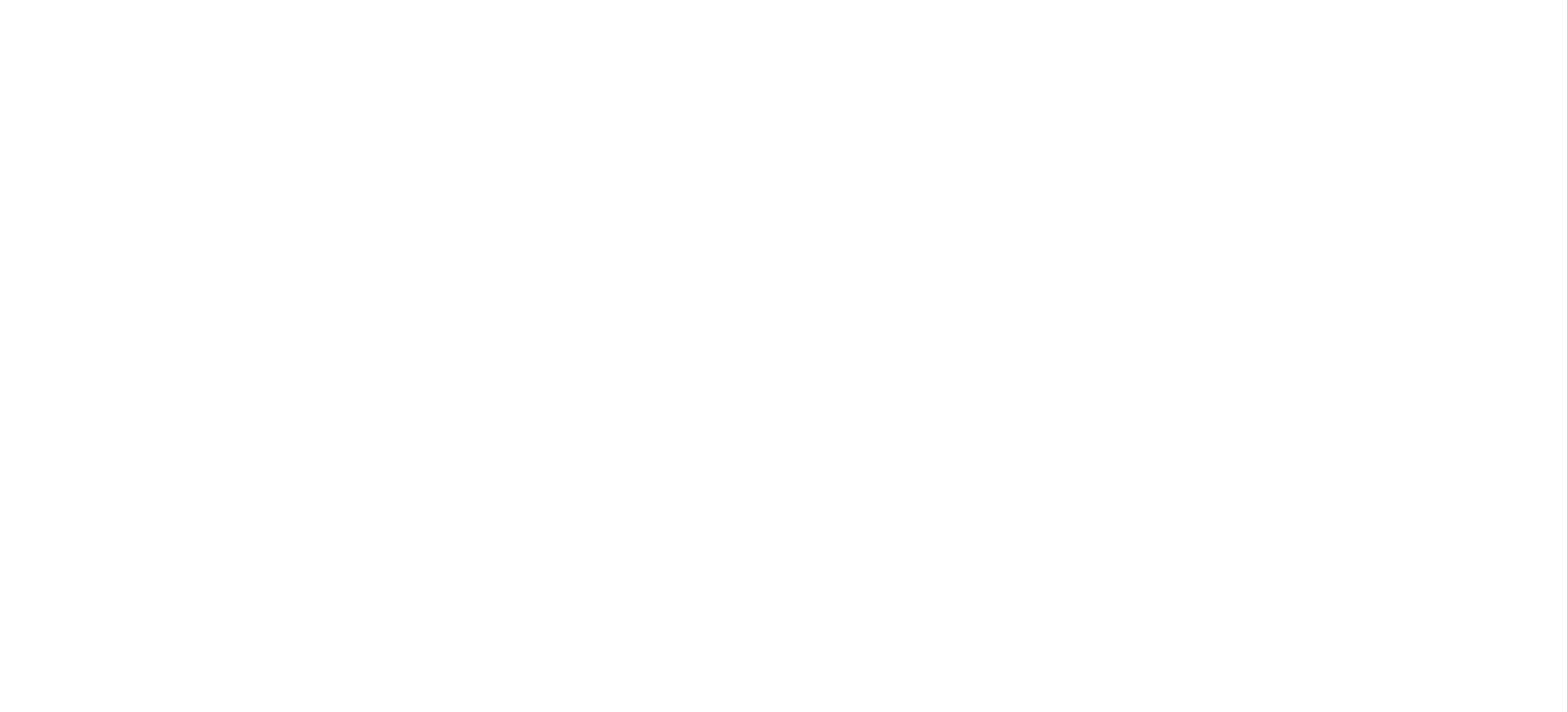
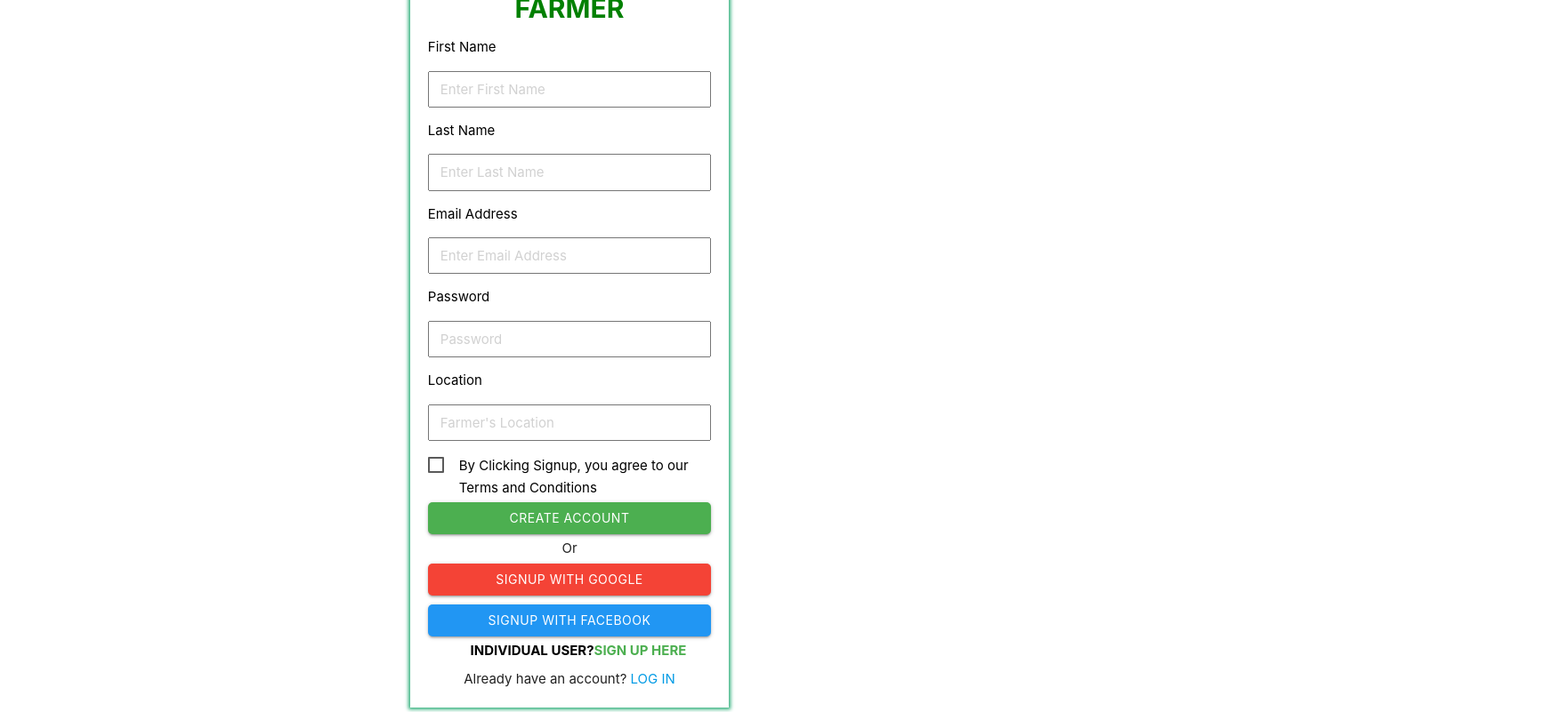
Before and after one commit to fatima-ola/Agrokonnect, a React (Create React App) app: page /signup in a window 1280 px wide. Shown: the part 220-1021 px from the top of the page at 89% size, 1761 px wide, since content can reach past the window. Before the commit the page ends 800 px from the top, so only its background shows below. Built offline with nearby package versions, Linux system fonts and the light colour scheme.

Commit message:
routing the forms

```diff
--- a/src/App.js
+++ b/src/App.js
@@ -2,6 +2,9 @@ import React from 'react';
 import "./App.css";
 import {BrowserRouter, Switch, Route} from 'react-router-dom';
 import Landing from './components/Landing/index';
+import Signup from './components/Signup/index'
+import UserSignup from './components/UserSignup/index'
+import Login from './components/Login/index'
 
 const App = () => {
   return (
@@ -10,6 +13,15 @@ const App = () => {
         <Route exact path="/">
           <Landing />
         </Route>
+        <Route exact path="/signup">
+          <Signup />
+        </Route>
+        <Route exact path="/usersignup">
+          <UserSignup />
+        </Route>
+        <Route exact path="/login">
+          <Login />
+        </Route>
       </Switch>
     </BrowserRouter>
   );
--- a/src/components/Login/index.js
+++ b/src/components/Login/index.js
@@ -1,8 +1,7 @@
 import React from 'react';
 import {NavLink, } from 'react-router-dom'
-
 import Input from '../TextInput/index';
-import {Checkbox, Button} from 'react-materialize'
+import Button from '../Button/index';
 
 
 
@@ -10,28 +9,24 @@ import {Checkbox, Button} from 'react-materialize'
 const Index = () => {
 
     return (
-        <div>
+        <div className="container formcontainer">
 
-          <form >
+          <form>
                 <div className="signup">
-                    <NavLink to ="/"><img src="https://livedemo00.template-help.com/wt_prod-10492/theme/images/product-big-4-470x324.png" alt="welcome image" className="login-image" /></NavLink><br/>
-
-                    <p><img src="https://img.icons8.com/metro/2x/new-post.png" alt="user-image" className="user-icon" /> Email Address </p>
+                    <NavLink to ="/" className="signup-title "><img src="logo.png" alt="logo-image" className="footer-img" />Login</NavLink>
                     <Input
                      placeholder="Enter Email Address"
                      type="email"
                      name="email"
+                     label="Email Address"
                    />
-
-                   <p><img src="https://img.icons8.com/metro/2x/forgot-password.png" alt="user-image" className="user-icon" /> Password </p>
                     <Input
                      placeholder="Password"
                      type="password"
                      name="password"
+                     label="Password"
                     />
-
-
-                     <Button  className="buttonsignup green">
+                    <Button  className="buttonsignup green">
                         Login
                     </Button>
 
--- a/src/components/Signup/index.js
+++ b/src/components/Signup/index.js
@@ -1,25 +1,29 @@
 import React from 'react';
-import {NavLink, } from 'react-router-dom'
-
+import {NavLink} from 'react-router-dom';
 import Input from '../TextInput/index';
-import {Checkbox, Button} from 'react-materialize'
-
-
+import {Checkbox} from 'react-materialize';
+import Button from '../Button/index';
 
 
 const Index = () => {
-
-    return (
-        <div>
-
+   return (
+        <div className="container formcontainer">
           <form >
                 <div className="signup">
-                    <NavLink to ="/" className="signup-title "><img src="https://img.icons8.com/plasticine/2x/26e07f/leaf.png" alt="leaf-image" className="footer-img" />Sign Up as a Farmer</NavLink>
+                    <NavLink to ="/" className="signup-title "><img src="logo.png" alt="logo-image" className="footer-img" />Sign Up as a Farmer</NavLink>
                     <Input
-                     placeholder="Enter FullName"
+                     placeholder="Enter First Name"
                      type="text"
-                     name="fullname"
-                     label="FullName"
+                     name="firstname"
+                     label="First Name"
+
+                    />
+                    <Input
+                     placeholder="Enter Last Name"
+                     type="text"
+                     name="lastname"
+                     label="Last Name"
+
                     />
                     <Input
                      placeholder="Enter Email Address"
@@ -34,13 +38,7 @@ const Index = () => {
                      label="Password"
                     />
                     <Input
-                     placeholder="Repeat Password"
-                     type="repeatpassword"
-                     name="repeatpassword"
-                     label="Repeat Password"
-                    />
-                    <Input
-                     placeholder="My Default Pickup Location"
+                     placeholder="Farmer's Location"
                      type="defaultlocation"
                      name="defaultlocation"
                      label="Location"
@@ -50,23 +48,15 @@ const Index = () => {
                     label="By Clicking Signup, you agree to our Terms and Conditions"
                     value="checkbox"
                     />
-                     <Button  className="buttonsignup green">
-                        CREATE ACCOUNT
-                    </Button>
+                     <Button  className="buttonsignup green" text="CREATE ACCOUNT"/>
+                     <p className="center-align">Or</p>
+                     <Button  className="buttonsignup red" text="SIGNUP WITH GOOGLE"/>
+                     <Button  className="buttonsignup blue" text="SIGNUP WITH FACEBOOK"/>
+                    <p className="signup-p">INDIVIDUAL USER?
+                    <NavLink to = "/usersignup" className="green-text">Sign Up here</NavLink>
+                    </p>
 
-                    <p className="center-align">Or</p>
-                    <h6 className="center-align"> Signup with your social media accounts or email address</h6>
-
-                    <div className="div-signup-icon">
-                    <img src="https://img.icons8.com/color/2x/4a90e2/google-logo.png" alt="google" className="signup-icon" />
-                    <img src="https://img.icons8.com/windows/2x/4a90e2/facebook-f.png" alt="google" className="signup-icon" />
-                    <img src="https://img.icons8.com/fluent/2x/4a90e2/twitter.png" alt="google" className="signup-icon" />
-                    </div>
-
-                        <p className="signup-p">You're a Corporate customer? <a href = "/usersignup" className="green-text">Sign Up here</a>
-                        <br/> We have a powerful dedicated features for you! </p>
-
-                    <p className="center-align">Already have an account? <a href = "/login">Log in</a></p>
+                    <p className="center-align">Already have an account? <NavLink to = "/login">Log in</NavLink></p>
 
                 </div>
             </form>
--- a/src/components/TextInput/index.js
+++ b/src/components/TextInput/index.js
@@ -1,10 +1,10 @@
 import React from 'react';
-import {TextInput,} from 'react-materialize'
+import {TextInput} from 'react-materialize'
 
 
 
 const Index = (props) => {
-    const {label, placeholder, name, value, type, } = props
+    const {label, placeholder, name, value, type } = props
     return (
         <div>
 
--- a/src/components/UserSignup/index.js
+++ b/src/components/UserSignup/index.js
@@ -1,8 +1,8 @@
 import React from 'react';
 import {NavLink, } from 'react-router-dom'
-
 import Input from '../TextInput/index';
-import {Checkbox, Button} from 'react-materialize'
+import {Checkbox} from 'react-materialize'
+import Button from '../Button/index';
 
 
 
@@ -10,71 +10,58 @@ import {Checkbox, Button} from 'react-materialize'
 const Index = () => {
 
     return (
-        <div>
-
-          <form >
+        <div className="container formcontainer">
+        <form >
                 <div className="signup">
-                    <NavLink to ="/" className="signup-title "><img src="https://img.icons8.com/plasticine/2x/26e07f/leaf.png" alt="leaf-image" className="footer-img" />Sign Up as a User</NavLink>
-                    <p><img src="https://img.icons8.com/material/2x/person-male.png" alt="user-image" className="user-icon" /> FullName</p>
+                    <NavLink to ="/" className="signup-title "><img src="logo.png" alt="logo-image" className="footer-img" />Sign Up as a User</NavLink>
 
                     <Input
-                     placeholder="Enter FullName"
+                     placeholder="Enter First Name"
                      type="text"
-                     name="fullname"
+                     name="firstname"
+                     label="First Name"
+
                     />
+                    <Input
+                     placeholder="Enter Last Name"
+                     type="text"
+                     name="lastname"
+                     label="Last Name"
 
-                    <p><img src="https://img.icons8.com/metro/2x/new-post.png" alt="user-image" className="user-icon" /> Email Address </p>
-                    <Input
+                    />
+                     <Input
                      placeholder="Enter Email Address"
                      type="email"
                      name="email"
+                     label="Email Address"
                    />
-                   <p><img src="https://img.icons8.com/metro/2x/phone.png" alt="user-image" className="user-icon" /> Phone Number</p>
-
                     <Input
                     placeholder="Enter Phone Number"
                     type="tel"
                     name="phoneNumber"
+                    label="Phone Number"
                     />
-
-                   <p><img src="https://img.icons8.com/metro/2x/forgot-password.png" alt="user-image" className="user-icon" /> Password </p>
-
                     <Input
                      placeholder="Password"
                      type="password"
                      name="password"
+                     label="Password"
                     />
-
-                    <p><img src="https://img.icons8.com/ios-filled/2x/no-key.png" className="user-icon" /> Repeat Password </p>
-
-                    <Input
-                     placeholder="Repeat Password"
-                     type="repeatpassword"
-                     name="repeatpassword"
-                    />
-
                     <Checkbox
                     id="Checkbox_3"
                     label="By Clicking Signup, you agree to our Terms and Conditions"
                     value="checkbox"
                     />
-                     <Button  className="buttonsignup green">
-                        CREATE ACCOUNT
-                    </Button>
+                     <Button  className="buttonsignup green" text="CREATE ACCOUNT"/>
 
                     <p className="center-align">Or</p>
-                    <h6 className="center-align"> Signup with your social media accounts or email address</h6>
+                    <Button  className="buttonsignup red" text="SIGNUP WITH GOOGLE"/>
+                     <Button  className="buttonsignup blue" text="SIGNUP WITH FACEBOOK"/>
 
-                    <div className="div-signup-icon">
-                    <img src="https://img.icons8.com/color/2x/4a90e2/google-logo.png" alt="google" className="signup-icon" />
-                    <img src="https://img.icons8.com/windows/2x/4a90e2/facebook-f.png" alt="google" className="signup-icon" />
-                    <img src="https://img.icons8.com/fluent/2x/4a90e2/twitter.png" alt="google" className="signup-icon" />
-                    </div>
+                    <p className="signup-p">You're a Farmer? <NavLink href = "/signup" className="green-text">Sign Up here</NavLink>
+                     </p>
 
-                        <p className="signup-p">You're a Corporate Farmer? <a href = "/signup" className="green-text">Sign Up here</a>
-                        <br/> We have a powerful dedicated features for you! </p>
-
-                    <p className="center-align">Already have an account? <a href = "/login">Log in</a></p>
+                    <p className="center-align">Already have an account? <NavLink to = "/login">Log in</NavLink></p>
 
                 </div>
             </form>
--- a/src/index.css
+++ b/src/index.css
@@ -4,7 +4,6 @@
   box-sizing: border-box;
   margin: 0;
   padding: 0;
-
 }
 
 /**Navabar styling start**/
@@ -19,11 +18,11 @@ nav a{
 .regbtn{
   display: flex;
   justify-content: space-between;
-  margin: 0 10px;
+  padding: 15px 10px;
 }
 
-.agrobtn{
-  padding-left: 40px;
+.thebtn{
+  padding-top: 20px;
 }
 
 a{
@@ -31,7 +30,7 @@ a{
 }
 /**Navabar styling end**/
 
-/**Hero section styling***/
+/**Herosection start***/
 
 .hero-img{
   height: 500px !important;
@@ -78,6 +77,8 @@ a{
   font-weight: bold !important;
 }
 
+/* Herosection ends */
+
 /* Benefit styling starts */
 
 .benefit-section{
@@ -108,149 +109,50 @@ a{
   color: #76aa6f;
 }
 
-    .hero-img{
-      height: 500px !important;
-      opacity: 0.7;
-    }
-    .hero-button{
-      background-color: #E9DA5D !important;
-      color: black !important;
-     padding-top: 10px !important;
-     height: 70px !important;
-     font-weight: bold !important;
-     font-size: 14px !important;
-     border-radius: 5px !important;
-    }
-    .hero-button:hover{
-      background-color: #76aa76 !important;
-      color: white !important;
-    }
-    .button-h5{
-      font-size: 18px;
-      font-family: "Kalam", cursive !important;
-      font-weight: bold;
-      letter-spacing: .1em;
+.hero-img{
+  height: 500px !important;
+  opacity: 0.7;
+}
+.hero-button{
+  background-color: #E9DA5D !important;
+  color: black !important;
+  padding-top: 10px !important;
+  height: 70px !important;
+  font-weight: bold !important;
+  font-size: 14px !important;
+  border-radius: 5px !important;
+}
+.hero-button:hover{
+  background-color: #76aa76 !important;
+  color: white !important;
+}
+.button-h5{
+  font-size: 18px;
+  font-family: "Kalam", cursive !important;
+  font-weight: bold;
+  letter-spacing: .1em;
 
-    }
-    .button-h1{
-      font-size: 50px !important;
-      font-family: -apple-system, BlinkMacSystemFont !important;
-      font-weight: bold;
+}
+.button-h1{
+  font-size: 50px !important;
+  font-family: -apple-system, BlinkMacSystemFont !important;
+  font-weight: bold;
 
-    }
-    .button-h6{
-      font-size: 20px;
-      font-family: -apple-system, BlinkMacSystemFont !important;
-      font-weight: bold;
-      margin-bottom: 5% !important;
-      letter-spacing: .1em;
-    }
-    .button-veggie{
-      font-size: 42px !important;
-      margin-top: 4% !important;
-      margin-bottom: 4% !important;
-      font-family: -apple-system, BlinkMacSystemFont !important;
-      font-weight: bold !important;
-    }
-
-    /* footer */
-    .footer{
-      margin: 5% 10% 0px 10%;
-    }
-    .footer-span{
-      font-weight: lighter;
-    }
-    .footer-logo{
-    display: flex;
-    }
-    .footer-img{
-      width: 45px;
-    }
-    .footer-icon{
-      display: flex;
-    }
-    .footericon-icon{
-      height: 20px;
-      margin-right: 10px;
-    }
-    .footer-logo{
-      margin-top: 5px;
-    }
-    .footer-logo > h6{
-      font-weight: bold;
-    }
-    .button-icon{
-      background-color: #E9DA5D !important;
-      display:block;
-      height: 52px !important;
-      width: 52px !important;
-      border-radius: 50% !important;
-    }
-    .sendicon-icon{
-     height: 45px ;
-     padding-top: 12px;
-     padding-left: 10px;
-    }
-    .button-icon:hover{
-      background-color: #76aa76 !important;
-    }
-    .newsletter-p{
-      font-size: 0.9rem;
-      color: grey;
-    }
-    .socials{
-      display: flex;
-      border-top: 1px solid #e1e1e1;
-    }
-    .socials-icon{
-      height: 20px;
-      margin-left: 10px;
-      margin-top: 15px;
-    }
-    .socials-p{
-      margin-top:15px;
-      margin-right: 10px;
-    }
-    .div-h5{
-    font-weight: bold;
-    }
-    .second-footer{
-      background-color: whitesmoke;
-      margin-top: 10%;
-      padding-top: 3%;
-      padding-left: 10%;
-     height: 130px !important;
-    }
-    .privacy{
-      margin-left: 85px !important ;
-    }
-    .secondfooter-icon{
-      padding-left: 40px !important;
-      margin-top: 5px !important;
-    }
-    .second-footericon{
-      height: 40px;
-      margin-left: 15px;
-      margin-bottom: 0px;
-    }
-
-    /* Description */
-    .description-image{
-      background-image: url("https://livedemo00.template-help.com/wt_prod-10492/theme/images/parallax-3.jpg");
-      background-position: center;
-      background-repeat: no-repeat;
-      background-size: cover;
-      position: relative;
-      height: 450px;
-      margin-top: 5% !important;
-      padding: 7% 5% 3% 5%!important;
-    }
-    .description-image-h5 {
-      padding-top: 2% !important;
-      font-weight: bold !important;
-      font-size: 25px !important;
-      color: white !important
-    }
+}
+.button-h6{
+  font-size: 20px;
+  font-family: -apple-system, BlinkMacSystemFont !important;
+  font-weight: bold;
+  margin-bottom: 5% !important;
+  letter-spacing: .1em;
+}
+.button-veggie{
+  font-size: 42px !important;
+  margin-top: 4% !important;
+  margin-bottom: 4% !important;
+  font-family: -apple-system, BlinkMacSystemFont !important;
+  font-weight: bold !important;
+}
 
 .imagecaption{
   top: 90%!important;
@@ -267,17 +169,57 @@ a{
   color: #76aa6f;
 }
 
-    /* form */
+.faq{
+  margin-top: 10px;
+  font-family: 'Poppins', sans-serif;
+  font-weight: 600;
+}
+
+.leftcol{
+  padding: 0 15px;
+}
+
+.drop{
+  background: #e9da5d;
+ border-radius: 70%;
+}
+
+/* Benefit styling ends */
+
+
+/* Description starts */
+.description-image{
+  background-image: url("https://livedemo00.template-help.com/wt_prod-10492/theme/images/parallax-3.jpg");
+  background-position: center;
+  background-repeat: no-repeat;
+  background-size: cover;
+  position: relative;
+  height: 450px;
+  margin-top: 5% !important;
+  padding: 7% 5% 3% 5%!important;
+}
+.description-image-h5 {
+  padding-top: 2% !important;
+  font-weight: bold !important;
+  font-size: 25px !important;
+  color: white !important
+}
+
+/* Description ends*/
+
+/* form start */
 .signup{
   width: 40%;
   margin: 50px auto;
   padding: 20px;
   box-shadow: 0 0 4px 2px rgb(41, 173, 118);
 }
+
 input{
   width: 100%;
   padding: 10px 12px;
 }
+
 .signup-title{
   display: block;
   text-align: center;
@@ -288,15 +230,17 @@ input{
   margin-bottom: 10px;
 }
 .buttonsignup{
-  width: 40%;
-  margin-bottom: 20px;
-  margin-left: 30%;
-  margin-top: 20px;
+  width: 100%;
+  margin-bottom: 5px;
+
+  margin-top: 5px;
   border-radius: 5px !important;
 }
 .signup-p{
-  margin-left: 20%;
-  color: grey;
+  margin-left: 15%;
+  margin-right: 10px;
+  color: black;
+  font-weight: bolder;
   margin-bottom: 10px;
 }
 .signup-icon{
@@ -316,25 +260,16 @@ input{
   margin-left: 30%;
   margin-bottom: 7%;
 }
+.formcontainer{
+  padding-top: 80px;
+}
+label{
+  font-size: 1rem!important;
+  color: black!important;
+}
+/* form ends*/
 
-.faq{
-  margin-top: 10px;
-  font-family: 'Poppins', sans-serif;
-  font-weight: 600;
-}
-
-.leftcol{
-  padding: 0 15px;
-}
-
-.drop{
-  background: #e9da5d;
- border-radius: 70%;
-}
-/* Benefit styling ends */
-
-/* footer  starts*/
-
+/* footer */
 .footer{
   margin: 5% 10% 0px 10%;
 }
@@ -414,4 +349,4 @@ font-weight: bold;
   margin-left: 15px;
   margin-bottom: 0px;
 }
-/* footer  ends*/
+/**footer ends**/
```
Also changed, not shown: src/components/Landing/index.js (+3 -8 lines), src/components/NavBar/index.js (+7 -7 lines), 1 other file (tests, documents, lock files or other folders).
